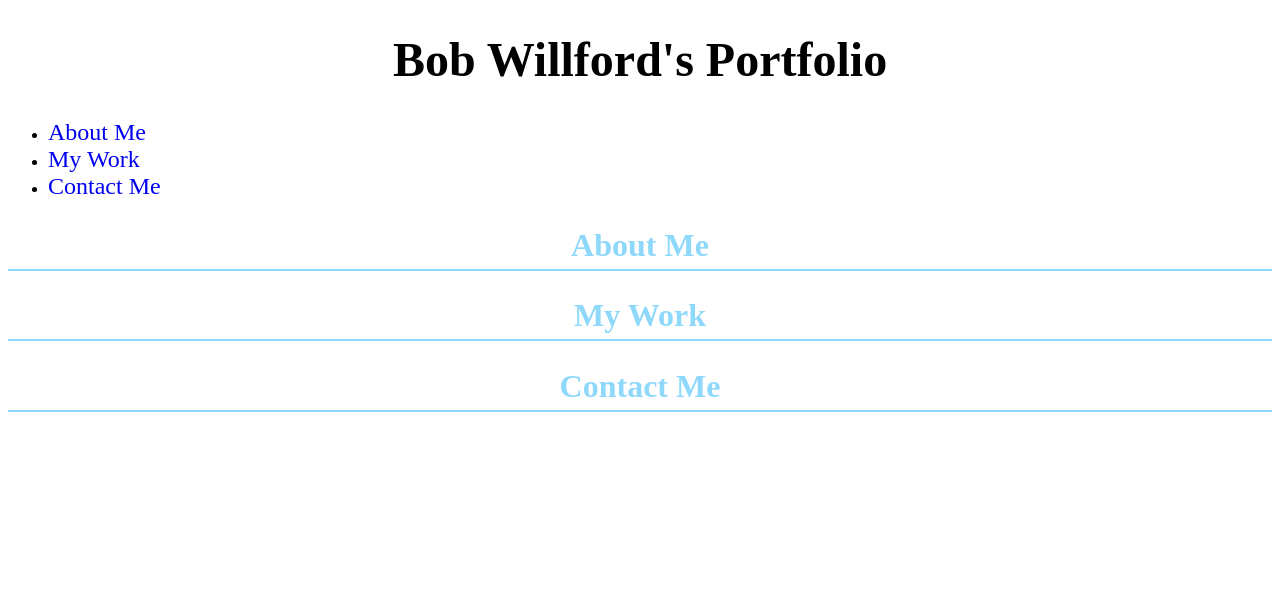
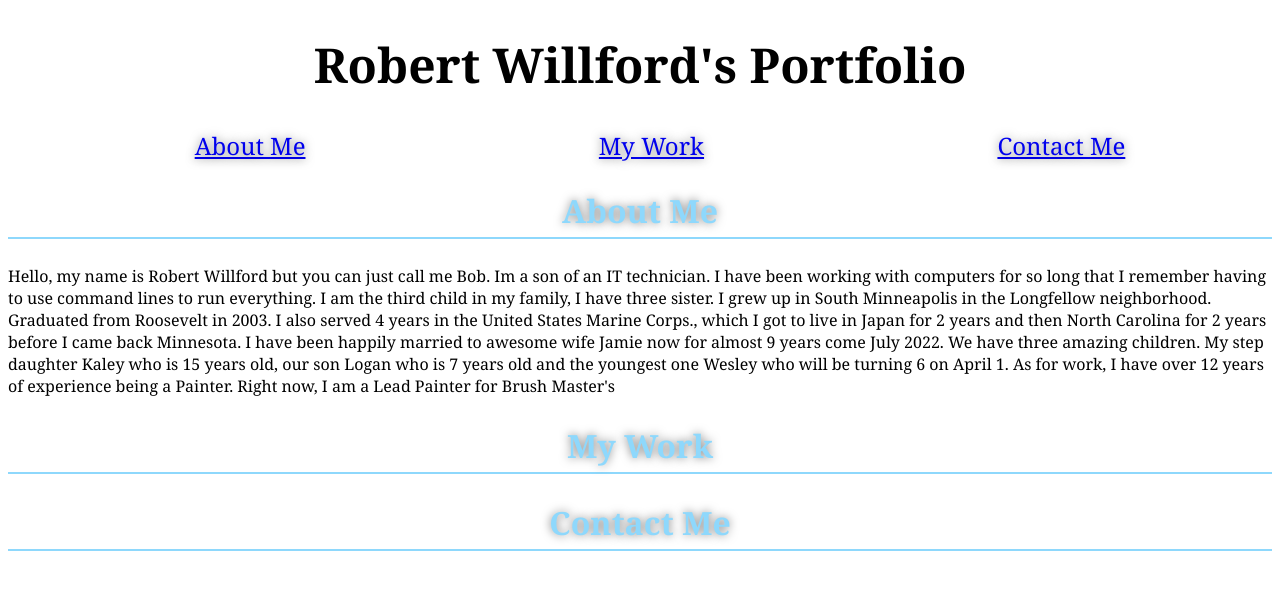
Before and after one commit to Rwillford/Portfolio, a plain HTML site: page index.html in a window 1280 px wide. Drawn offline with Linux system fonts and the light colour scheme.

Commit message:
added more to portfolio

```diff
--- a/assets/css/styles.css
+++ b/assets/css/styles.css
@@ -1,3 +1,11 @@
+* {
+
+}
+
+body {
+    font-family:Georgia, 'Times New Roman', Times, serif
+}
+
 header {
 
 }
@@ -9,8 +17,15 @@ header h1 {
 }
 
 header a {
-    text-decoration: none;
     font-size: 24px;
+    text-shadow: 0 0 10px rgba(0, 0, 0, 0.5)
+}
+
+header nav ul {
+    display: flex;
+    flex-wrap: wrap;
+    justify-content: space-around;
+    list-style: none;
 }
 
 .section-title {
@@ -20,4 +35,5 @@ header a {
     padding-bottom: 5px;
     display: flex;
     justify-content: center;
+    text-shadow: 0 0 10px rgba(0, 0, 0, 0.5)
 }
--- a/index.html
+++ b/index.html
@@ -9,7 +9,7 @@
 
     <body>
         <header>
-            <h1>Bob Willford's Portfolio</h1>
+            <h1>Robert Willford's Portfolio</h1>
             <nav>
                 <ul>
                     <li>
@@ -29,6 +29,12 @@
             <div>
                 <h2 class="section-title">About Me</h2>
             </div>
+            <div>
+                <p>
+                    Hello, my name is Robert Willford but you can just call me Bob. Im a son of an IT technician. I have been working with computers for so long that I remember having to use command lines to run everything. I am the third child in my family, I have three sister. I grew up in South Minneapolis in the Longfellow neighborhood. Graduated from Roosevelt in 2003. I also served 4 years in the United States Marine Corps., which I got to live in Japan for 2 years and then North Carolina for 2 years before I came back Minnesota.
+                    I have been happily married to awesome wife Jamie now for almost 9 years come July 2022. We have three amazing children. My step daughter Kaley who is 15 years old, our son Logan who is 7 years old and the youngest one Wesley who will be turning 6 on April 1. As for work, I have over 12 years of experience being a Painter. Right now, I am a Lead Painter for Brush Master's
+                </p>
+            </div>
         </section>
 
         <section id="My-Work">
```
